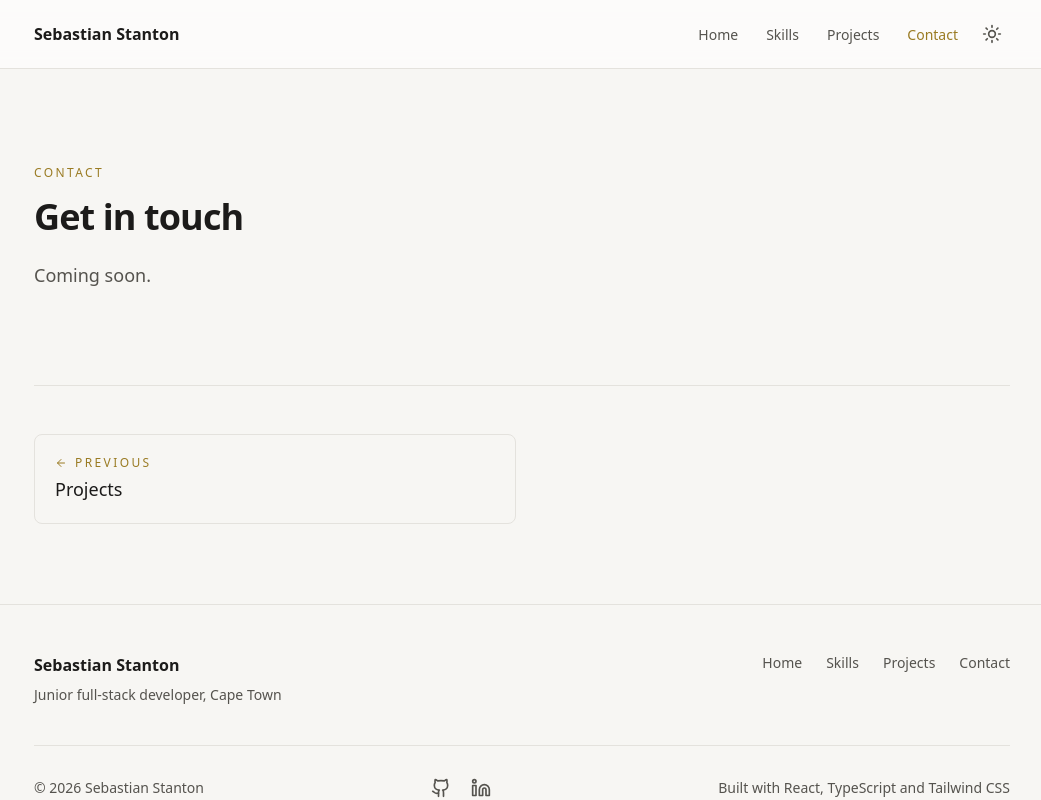
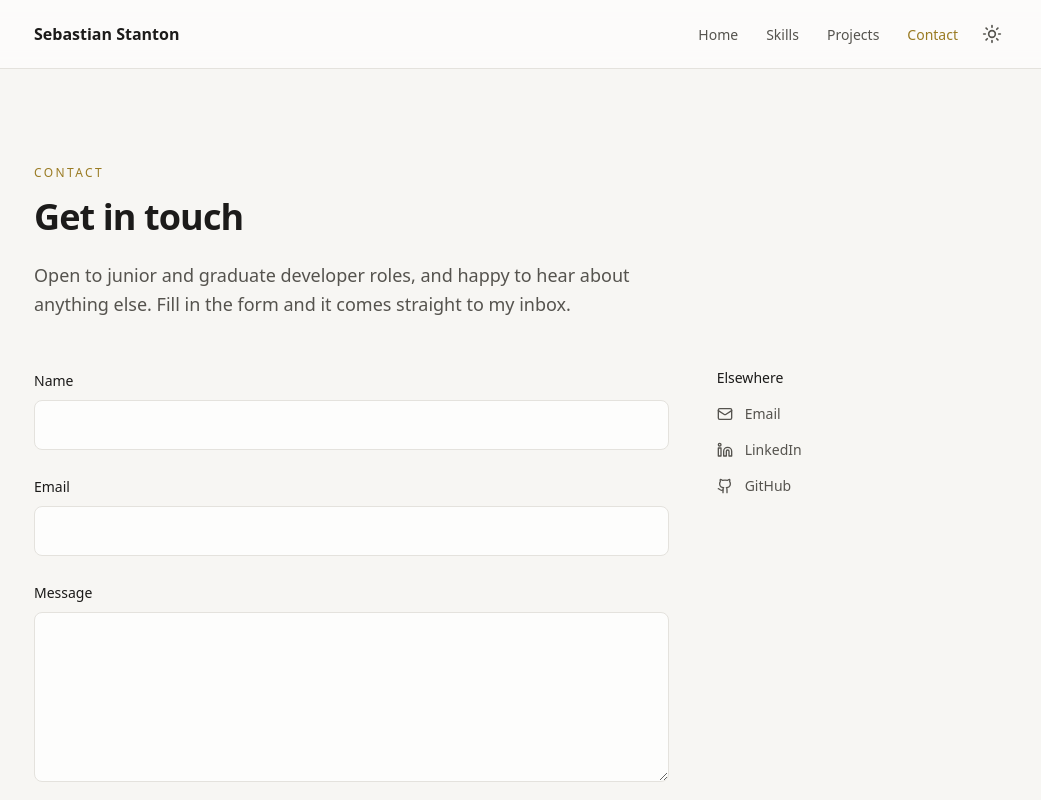
Before and after one commit to SZStanton/portfolio, a React (Vite) app: page /contact in a window 1280 px wide. Shown: the top 800 px of the page, without its empty margins (118-1159 px from the left). Built offline with nearby package versions, Linux system fonts and the light colour scheme.

Commit message:
add contact form with validation

```diff
--- /dev/null
+++ b/src/lib/schemas.ts
@@ -0,0 +1,18 @@
+import { z } from 'zod'
+
+// One definition of what a valid message looks like. The form checks
+// against it in the browser, and the API will check the same schema on
+// the server, since anything sent from a browser can be faked.
+export const contactSchema = z.object({
+  name: z.string().trim().min(2, 'Please enter your name'),
+  email: z.email('Please enter a valid email address'),
+  message: z
+    .string()
+    .trim()
+    .min(10, 'Please write a little more so I know what this is about')
+    .max(2000, 'That is a bit long, please keep it under 2000 characters'),
+})
+
+// Derives the TypeScript type from the schema, so the rules and the
+// type can never disagree.
+export type ContactFormValues = z.infer<typeof contactSchema>
--- a/src/pages/Contact.tsx
+++ b/src/pages/Contact.tsx
@@ -1,12 +1,132 @@
-// Placeholder until the contact form is built.
+import { zodResolver } from '@hookform/resolvers/zod'
+import { useState } from 'react'
+import { useForm } from 'react-hook-form'
+import { LuGithub, LuLinkedin, LuMail } from 'react-icons/lu'
+import { contactSchema, type ContactFormValues } from '../lib/schemas'
+
+const EMAIL = 'ssebastianbusiness@gmail.com'
+
+// Tracks what the form is doing, so the button and messages can respond.
+type Status = 'idle' | 'sending' | 'sent' | 'error'
+
 export function Contact() {
+  const [status, setStatus] = useState<Status>('idle')
+
+  const {
+    register,
+    handleSubmit,
+    reset,
+    formState: { errors },
+  } = useForm<ContactFormValues>({
+    // Hands validation to the Zod schema instead of writing rules twice.
+    resolver: zodResolver(contactSchema),
+  })
+
+  // Only runs once the schema is satisfied, so values are already valid here.
+  const onSubmit = async (values: ContactFormValues) => {
+    setStatus('sending')
+    try {
+      const response = await fetch('/api/contact', {
+        method: 'POST',
+        headers: { 'Content-Type': 'application/json' },
+        body: JSON.stringify(values),
+      })
+      if (!response.ok) throw new Error('Request failed')
+      setStatus('sent')
+      reset()
+    } catch {
+      setStatus('error')
+    }
+  }
+
+  const fieldStyles =
+    'mt-2 w-full rounded-lg border border-line bg-surface-raised px-4 py-3 transition-colors focus:border-accent'
+
   return (
     <section className="py-24">
       <p className="text-xs font-medium uppercase tracking-[0.2em] text-accent">Contact</p>
-      <h1 className="mt-4 text-3xl font-semibold tracking-tight text-heading sm:text-4xl">
+
+      <h1 className="mt-4 max-w-3xl text-3xl font-semibold tracking-tight text-heading sm:text-4xl">
         Get in touch
       </h1>
-      <p className="mt-6 text-lg">Coming soon.</p>
+
+      <p className="mt-6 max-w-2xl text-lg leading-relaxed">
+        Open to junior and graduate developer roles, and happy to hear about anything else. Fill in
+        the form and it comes straight to my inbox.
+      </p>
+
+      <div className="mt-12 grid gap-12 md:grid-cols-3">
+        <form onSubmit={handleSubmit(onSubmit)} className="space-y-6 md:col-span-2" noValidate>
+          <div>
+            <label htmlFor="name" className="text-sm font-medium text-heading">
+              Name
+            </label>
+            {/* register wires the input to the form and its validation. */}
+            <input id="name" {...register('name')} className={fieldStyles} />
+            {errors.name && <p className="mt-2 text-sm text-accent">{errors.name.message}</p>}
+          </div>
+
+          <div>
+            <label htmlFor="email" className="text-sm font-medium text-heading">
+              Email
+            </label>
+            <input id="email" type="email" {...register('email')} className={fieldStyles} />
+            {errors.email && <p className="mt-2 text-sm text-accent">{errors.email.message}</p>}
+          </div>
+
+          <div>
+            <label htmlFor="message" className="text-sm font-medium text-heading">
+              Message
+            </label>
+            <textarea id="message" rows={6} {...register('message')} className={fieldStyles} />
+            {errors.message && <p className="mt-2 text-sm text-accent">{errors.message.message}</p>}
+          </div>
+
+          <button
+            type="submit"
+            disabled={status === 'sending'}
+            className="inline-flex items-center rounded-full bg-heading px-6 py-3 font-medium text-surface transition-opacity hover:opacity-85 disabled:opacity-50"
+          >
+            {status === 'sending' ? 'Sending...' : 'Send message'}
+          </button>
+
+          {/* aria-live tells screen readers to announce these when they appear. */}
+          <p aria-live="polite" className="text-sm">
+            {status === 'sent' && 'Thanks, your message is on its way. I will reply soon.'}
+            {status === 'error' &&
+              `Something went wrong sending that. Please email me directly at ${EMAIL}.`}
+          </p>
+        </form>
+
+        <div className="space-y-4 text-sm">
+          <p className="font-medium text-heading">Elsewhere</p>
+          <a
+            href={`mailto:${EMAIL}`}
+            className="flex items-center gap-3 transition-colors hover:text-accent"
+          >
+            <LuMail className="size-4" />
+            Email
+          </a>
+          <a
+            href="https://www.linkedin.com/in/sebastian-stanton-5464b0139"
+            target="_blank"
+            rel="noreferrer"
+            className="flex items-center gap-3 transition-colors hover:text-accent"
+          >
+            <LuLinkedin className="size-4" />
+            LinkedIn
+          </a>
+          <a
+            href="https://github.com/SZStanton"
+            target="_blank"
+            rel="noreferrer"
+            className="flex items-center gap-3 transition-colors hover:text-accent"
+          >
+            <LuGithub className="size-4" />
+            GitHub
+          </a>
+        </div>
+      </div>
     </section>
   )
 }
```
